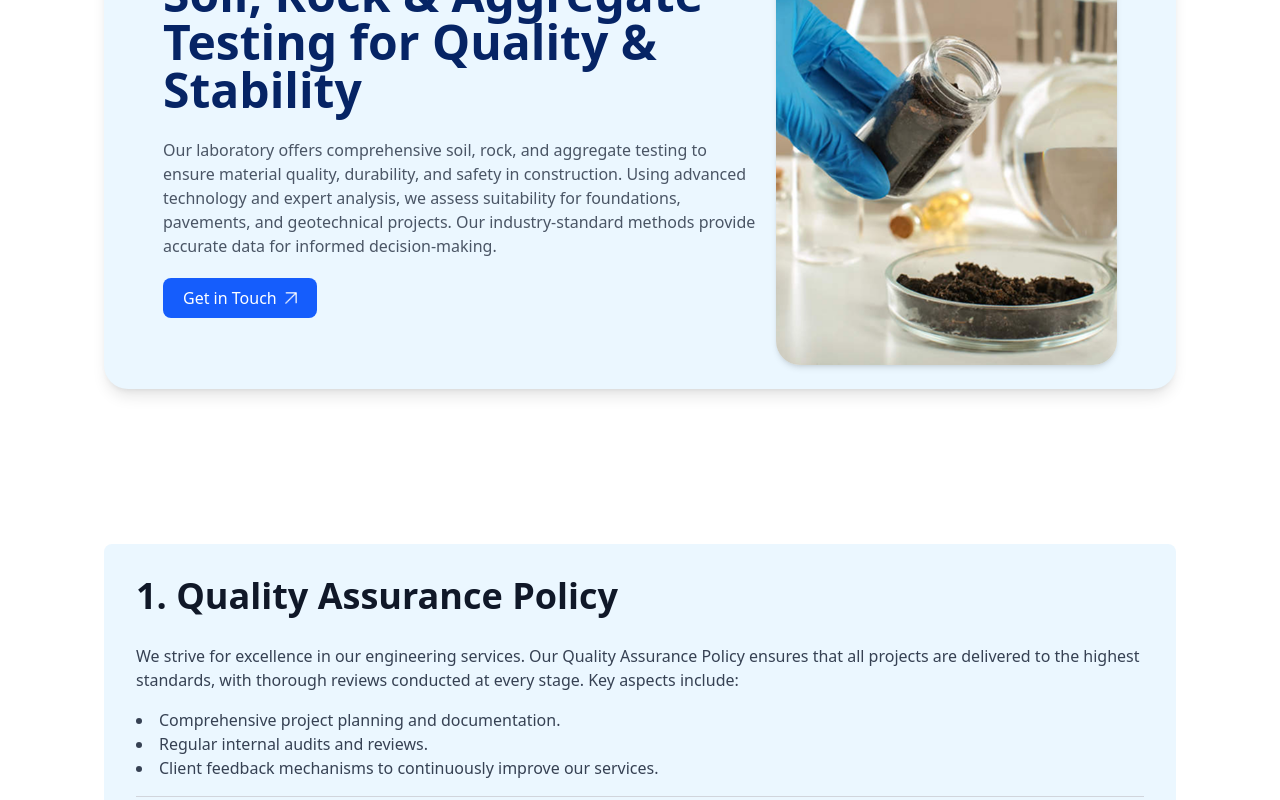
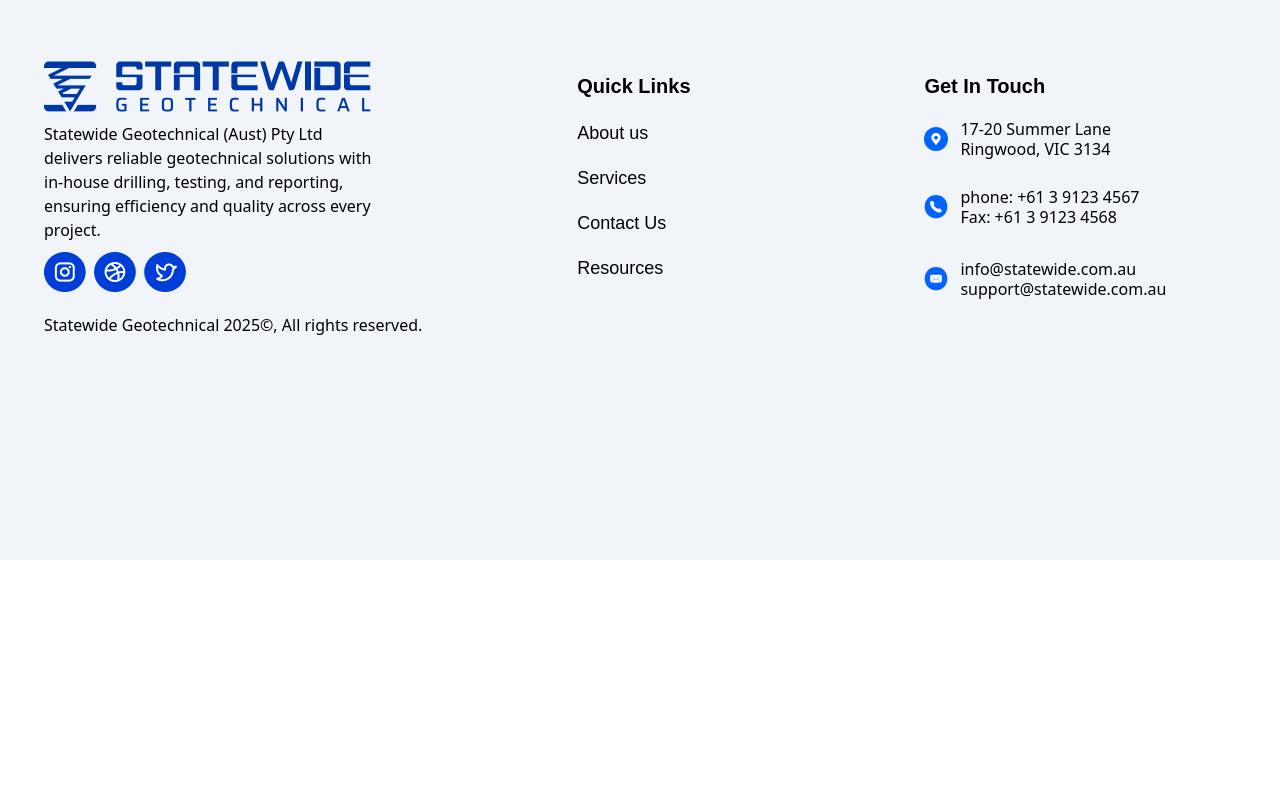
Before and after one commit to tharanga-madurapperuma/statewide-geotechnical_construction-site, a React (Vite) app: page / in a window 1280 px wide. Shown: the part 4700-5500 px from the top of the page. After the commit the page ends 5260 px from the top, so only its background shows below. Built offline with nearby package versions, Linux system fonts and the light colour scheme.

Commit message:
Update Home.jsx

```diff
--- a/src/pages/home/Home.jsx
+++ b/src/pages/home/Home.jsx
@@ -18,8 +18,6 @@ import {
   SuccessWorker,
 } from "../../assets/assets";
 import Card from "../../components/card/Card";
-import ButtonCard from "../../components/card/ButtonCard";
-import PolicyText from "../../components/text/PolicyText";
 import { Swiper, SwiperSlide } from "swiper/react";
 import { Keyboard, Navigation, Pagination } from "swiper/modules";
 import "swiper/css";
@@ -304,29 +302,6 @@ const Home = () => {
         {/* START JOURNEY */}
         <div className="">
           <Callbox />
-          <div className="flex items-center justify-center h-screen ">
-            <ButtonCard
-              image="/getintouch.png"
-              title="Soil, Rock & Aggregate Testing for Quality & Stability"
-              description="Our laboratory offers comprehensive soil, rock, and aggregate testing to ensure material quality, durability, and safety in construction. Using advanced technology and expert analysis, we assess suitability for foundations, pavements, and geotechnical projects. Our industry-standard methods provide accurate data for informed decision-making."
-              buttonText="Get in Touch"
-              imagePosition="right"
-              className="mb-8"
-            />
-          </div>
-
-          <div>
-          <PolicyText
-  title="1. Quality Assurance Policy"
-  description="We strive for excellence in our engineering services. Our Quality Assurance Policy ensures that all projects are delivered to the highest standards, with thorough reviews conducted at every stage. Key aspects include:"
-  bulletText={[
-    "Comprehensive project planning and documentation.",
-    "Regular internal audits and reviews.",
-    "Client feedback mechanisms to continuously improve our services.",
-  ]}
-/>
-
-          </div>
         </div>
       </div>
     </div>
```
